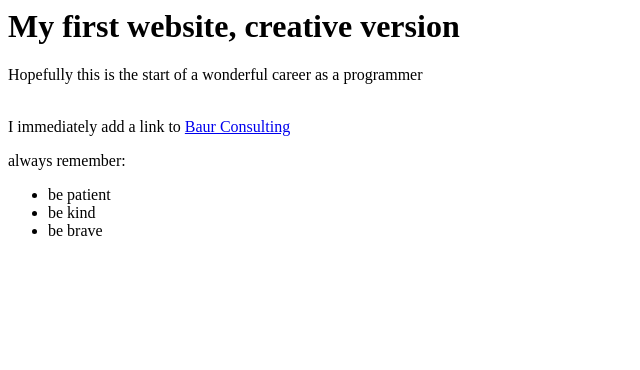
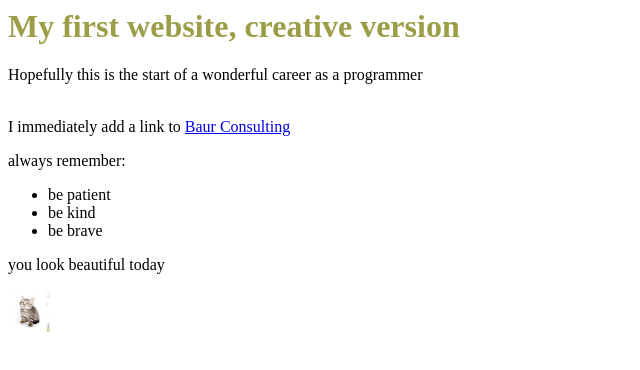
Before and after one commit to dorotheabaur/dorotheabaur.github.io, a plain HTML site: page index.html in a window 1280 px wide. Shown: the whole page, without its empty margins (0-640 px from the left). Drawn offline with Linux system fonts and the light colour scheme.

Commit message:
a little bit of css

```diff
--- a/index.html
+++ b/index.html
@@ -2,6 +2,7 @@
 <html>
 <head>
   <h1>My first website, creative version</h1>
+  <link rel="stylesheet" href="main.css">
 </head>
 <body>
   <p>Hopefully this is the start of a wonderful career as a programmer</p>
@@ -13,5 +14,8 @@
   <ul><li>be patient</li>
     <li>be kind</li>
     <li>be brave</li></ul>
+    <p>you look beautiful today</p>
+     <img src="images/beautiful-scottish-young-cat-27132275.jpg" alt="kitten" height="42" width="42">
+
 </body>
 </html>
--- /dev/null
+++ b/main.css
@@ -0,0 +1,3 @@
+h1 {
+  color: #9c9d47;
+}
```
Also changed, not shown: images/beautiful-scottish-young-cat-27132275.jpg (added).
